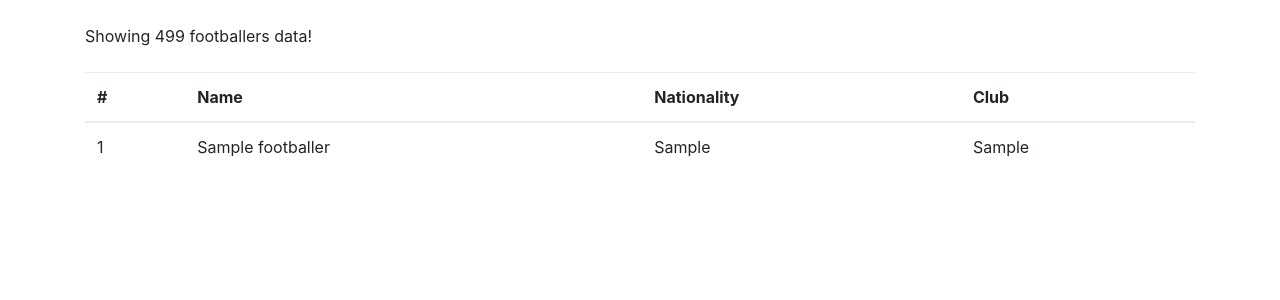
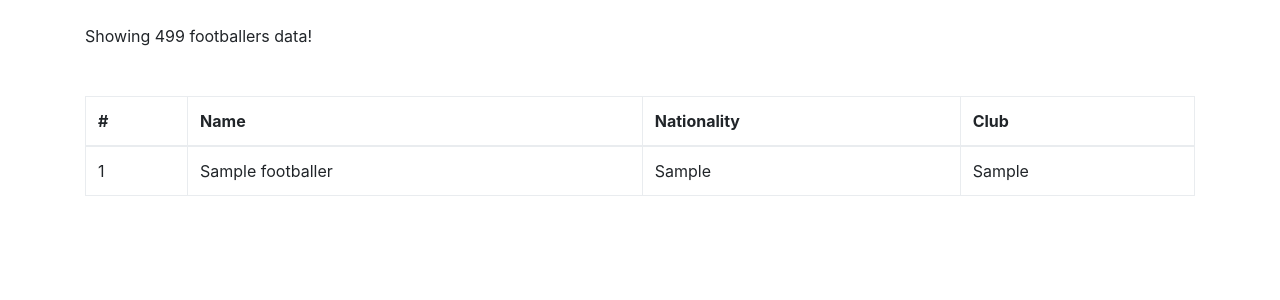
Before and after one commit to aviaryan/footballers-arena, a Django app: page / in a window 1280 px wide. Shown: the part 56-356 px from the top of the page. Run offline with Django 3.2, Linux system fonts and the light colour scheme; tables that the repository leaves empty hold one stand-in row (values such as "Sample post"); some libraries are stand-ins or nearby versions.

Commit message:
table row hover css improved

```diff
--- a/footballers/frontend/static/style.css
+++ b/footballers/frontend/static/style.css
@@ -6,3 +6,7 @@ body {
 .container {
 	margin-top: 5rem;
 }
+
+tbody td:hover {
+	cursor: pointer;
+}
--- a/footballers/frontend/templates/index.html
+++ b/footballers/frontend/templates/index.html
@@ -3,7 +3,7 @@
 {% block content %}
 Showing 499 footballers data!
 
-<table class="table mt-4">
+<table class="table table-bordered table-hover mt-5">
   <thead>
     <tr>
       <th scope="col">#</th>
```
